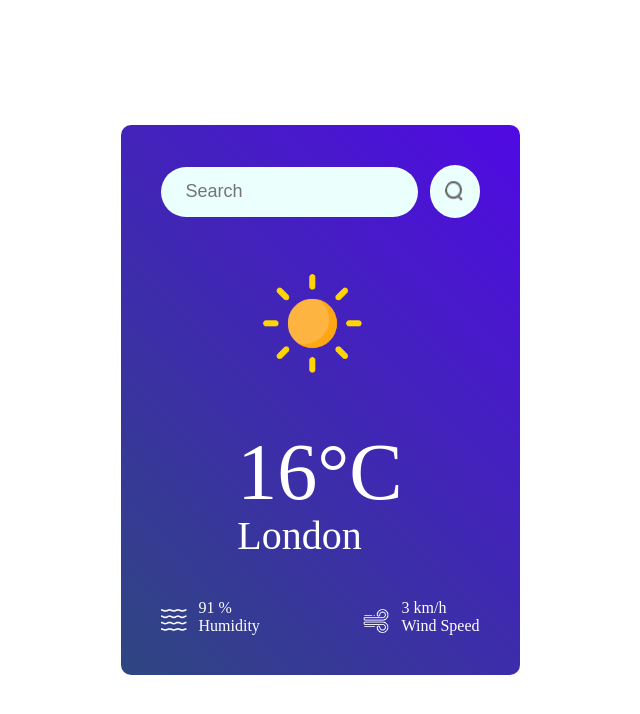
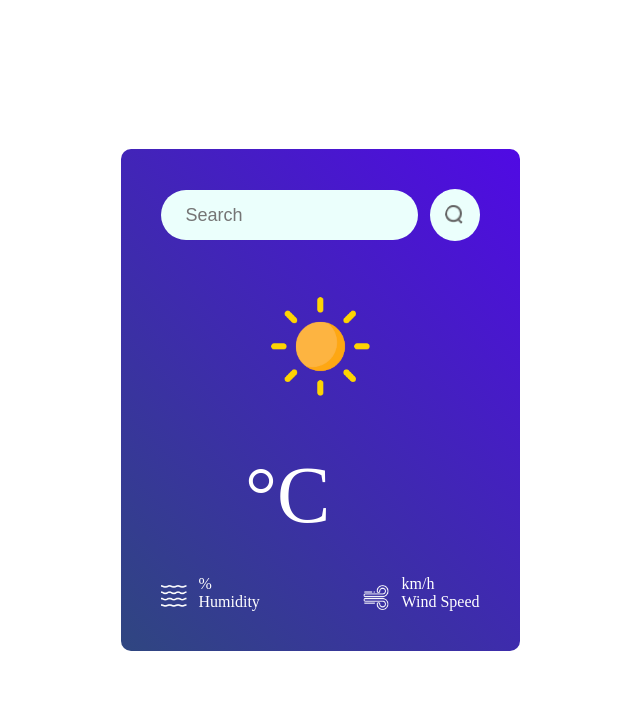
Before and after one commit to moradoulhaj/weatherApp, a React (Vite) app in the folder Weather App/: page / in a window 1280 px wide. Shown: the top 714 px of the page, without its empty margins (320-960 px from the left). Built offline with nearby package versions, Linux system fonts and the light colour scheme.

Commit message:
linking to api and fetching data without icons

```diff
--- a/Weather App/src/components/Weather.jsx
+++ b/Weather App/src/components/Weather.jsx
@@ -1,4 +1,4 @@
-import React from "react";
+import React, { useRef, useState } from "react";
 import search_icon from "../assets/search.png";
 import clear_icon from "../assets/clear.png";
 import cloud_icon from "../assets/cloud.png";
@@ -9,29 +9,55 @@ import snow_icon from "../assets/snow.png";
 import wind_icon from "../assets/wind.png";
 import "./Weather.css";
 function Weather() {
+  const [weatherData, setWeatherData] = useState(false);
+  const [errorr, setErrorr] = useState("");
+  const inputCountryRef = useRef();
+  const search = async (city) => {
+    if (city == "") { alert("Would you enter city name!"); return 0; }
+
+
+    // let url = `https://api.openweathermap.org/data/2.5/weather?q=${city}&units=Metric&appid=${Api}`;
+    try {
+      let Api = '4c70cc9610b6ce35762a9f45ba96b62a';
+      let response = await fetch(`https://api.openweathermap.org/data/2.5/weather?q=${city}&units=Metric&appid=${Api}`);
+      let data = await response.json();
+       setWeatherData({
+        temperature: data.main.temp,
+        humidity: data.main.humidity,
+        wind: data.wind.speed,
+        name: data.name,
+        icon: data.weather[0].icon
+      })
+    } catch (error) {
+
+    }
+
+
+
+  }
   return (
     <div className="weather">
       <div className="search-bar">
-        <input type="text" name="" id="" placeholder="Search" />
-        <img src={search_icon} alt="" />
+        <input type="text" name="" id="" placeholder="Search" className="cityInput" ref={inputCountryRef}/>
+        <img src={search_icon} alt="" onClick={()=>search(inputCountryRef.current.value)} />
       </div>
       <div>
         <img src={clear_icon} alt="" className="weather-icon" />
-        <p className="temp">16°C</p>
-        <p className="location">London</p>
+        <p className="temp">{weatherData.temperature}°C</p>
+        <p className="location">{weatherData.name}</p>
       </div>
       <div className="weather-data">
         <div className="col">
           <img src={humidity_icon} alt=""  />
           <div>
-            <p>91 %</p>
+            <p>{weatherData.humidity} %</p>
             <span>Humidity</span>
           </div>
         </div>
         <div className="col">
           <img src={wind_icon} alt=""  />
           <div>
-            <p>3 km/h</p>
+            <p>{weatherData.wind} km/h</p>
             <span>Wind Speed</span>
           </div>
         </div>
```
